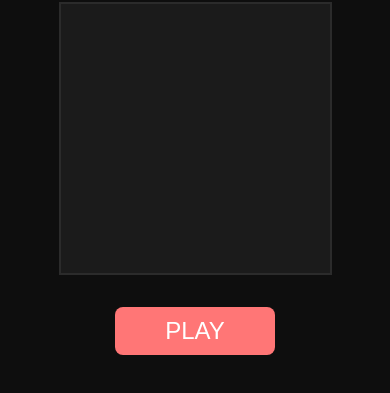
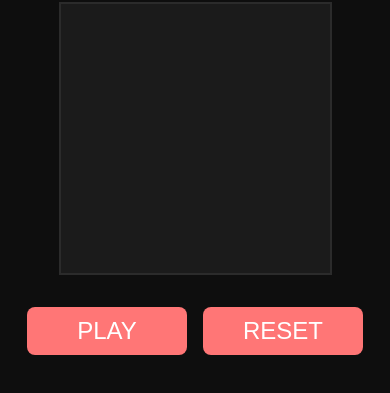
Before and after one commit to dmutr06/gofc, a website built with Vite: page index.html in a window 390 px wide. Shown: the part 83-476 px from the top of the page. Built offline with nearby package versions, Linux system fonts and the light colour scheme.

Commit message:
reset btn

```diff
--- a/index.html
+++ b/index.html
@@ -10,7 +10,10 @@
     <h1>Game of Colors</h1>
     <div class="wrapper">
       <canvas id="screen" width="800" height="800"></canvas>
-      <button id="play">Play</button>
+      <div class="control-panel">
+        <button class="control-btn" id="play">Play</button>
+        <button class="control-btn" id="reset">Reset</button>
+      </div>
     </div>
     <script type="module" src="/src/main.ts"></script>
   </body>
--- a/src/main.ts
+++ b/src/main.ts
@@ -18,7 +18,8 @@ function main() {
 	screen.width = screenSize;
 	screen.height = screenSize;
 	const playBtn = document.querySelector("#play") as HTMLButtonElement;
-	const cells = Array<number[] | null>(screenSize / size).fill(null).map(() => Array<number>(screenSize / size).fill(0));
+	const resetBtn = document.querySelector("#reset") as HTMLButtonElement;
+	let cells = Array<number[] | null>(screenSize / size).fill(null).map(() => Array<number>(screenSize / size).fill(0));
 	let playing = false;
 
 	if (!screen) {
@@ -27,6 +28,10 @@ function main() {
 
 	if (!playBtn) {
 		throw new Error("No play btn :(");
+	}
+
+	if (!playBtn) {
+		throw new Error("No reset btn :(");
 	}
 
 	function render() {
@@ -82,6 +87,13 @@ function main() {
 		playBtn.classList.toggle("playing");
 		playBtn.textContent = playing ? "Pause" : "Play";
 	});
+
+	resetBtn.addEventListener("click", () => {
+		cells = Array<number[] | null>(screenSize / size).fill(null).map(() => Array<number>(screenSize / size).fill(0));
+		playing = false;
+		playBtn.classList.remove("playing");
+		playBtn.textContent = "Play";
+	});
 }
 
 function setCanvas() {
--- a/src/style.css
+++ b/src/style.css
@@ -28,6 +28,27 @@ canvas#screen {
   border: 2px #2b2b2b solid;
   max-width: 70%;
   max-height: 70%;
+}
+
+.control-panel {
+  display: flex;
+  flex-direction: column;
+  gap: 1rem;
+}
+
+.control-btn {
+  border: none;
+  outline: none;
+  background-color: #ff7676;
+  border-radius: .5rem;
+  padding: .5rem;
+  width: 10rem;
+  height: 3rem;
+  font-size: 1.5rem;
+  color: #fff;
+  text-transform: uppercase;
+  transition: .3s all;
+  cursor: pointer;
 }
 
 button#play {
@@ -61,4 +82,9 @@ button#play.playing {
     margin-left: 0;
     font-size: 2rem;
   }
+
+  .control-panel {
+    flex-direction: row;
+    justify-content: center;
+  }
 }
```
